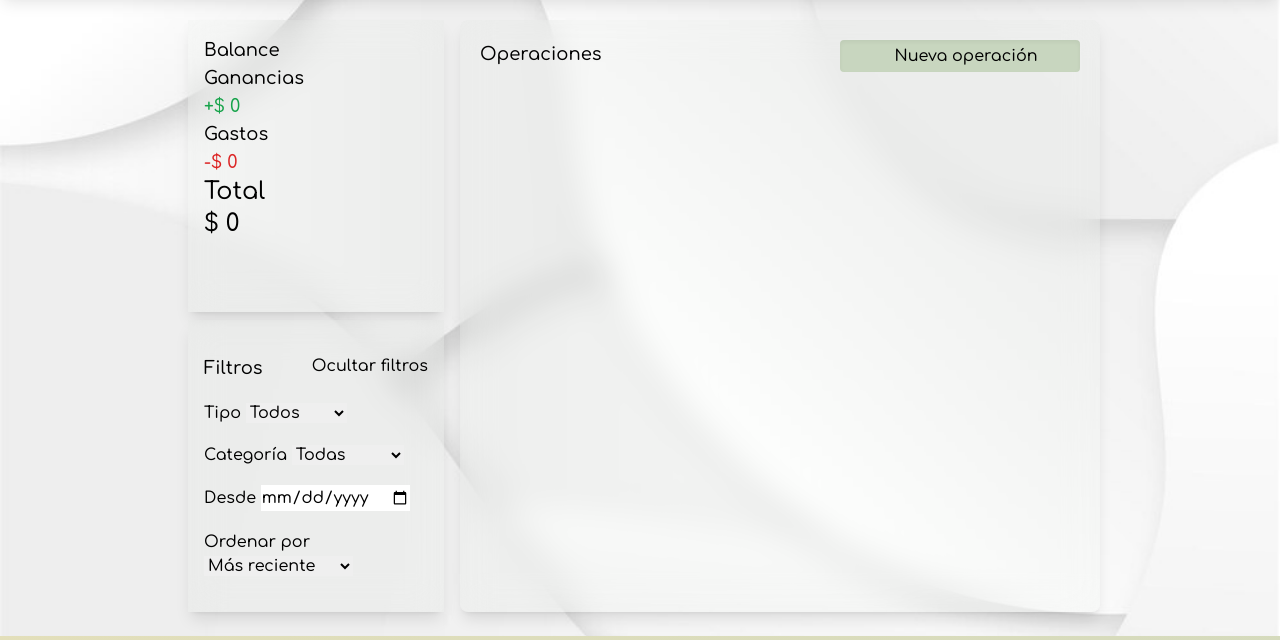
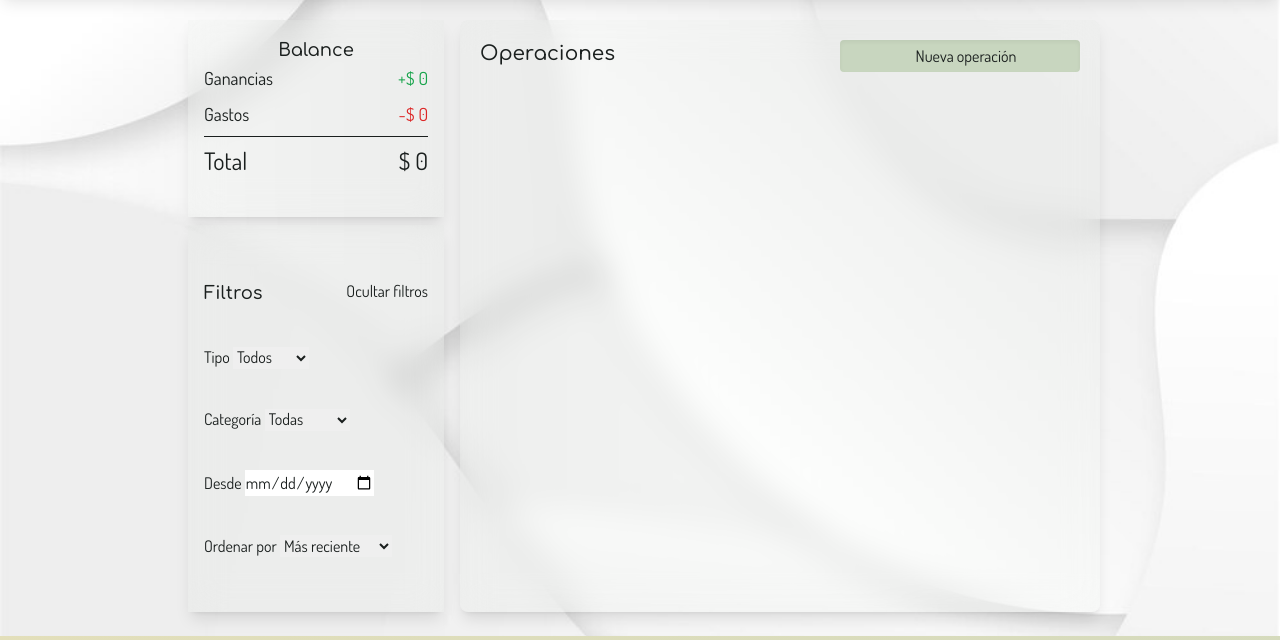
Before and after one commit to romicons/AhorrAdas, a plain HTML site: page index.html in a window 1280 px wide. Shown: the part 68-708 px from the top of the page. Drawn offline with nearby package versions, Linux system fonts and the light colour scheme; some icons are missing.

```diff
--- a/index.html
+++ b/index.html
@@ -51,11 +51,11 @@
 
 </head>
 
-<body class="bg-main-background bg-cover bg-center h-screen dark:backdrop-invert-[.90]">
+<body class="bg-main-background bg-cover bg-center h-screen dark:backdrop-invert-[.90] text-light dark:text-dark font-serif">
 
     <!--        NAVBAR      -->
 
-    <nav class="columns-2 text-xl p-2.5 flex justify-between sans items-center light bg-gradient-to-br from-[#e3dfba] to-[#c8d6bf] shadow-lg dark:text-dark dark:from-[#1a1f1e] dark:to-[#6cbdb5]">
+    <nav class="columns-2 text-xl p-2.5 flex justify-between font-sans items-center light bg-gradient-to-br from-[#e3dfba] to-[#c8d6bf] shadow-lg dark:text-dark dark:from-[#1a1f1e] dark:to-[#6cbdb5]">
             <div class="pl-2">
                 <h1 class="text-4xl flex gap-2">
                     <svg fill="none" height="40" viewBox="0 0 16 16" width="40" xmlns="http://www.w3.org/2000/svg" class="text-light dark:text-dark">
@@ -103,55 +103,67 @@
     <main class="flex justify-center gap-2 h-4/5 py-6 flex-wrap">
         <section
             id="operations"
-          class="shadow-lg w-1/2 rounded-lg p-5 glassmorphism-container bg-primary bg-opacity-5 backdrop-filter backdrop-blur-lg order-2"
+            class="shadow-lg w-1/2 rounded-lg p-5 bg-primary bg-opacity-5 backdrop-filter backdrop-blur-lg order-2"
             >
             <div class="flex justify-between">
-            <h2 class="font-sans text-lg">Operaciones</h2>
+                <h2 class="font-sans text-xl ">Operaciones</h2>
                 <button
                 id="button-operations"
                 class="flex items-center rounded p-4 h-8 w-2/5 justify-center gap-3 group hover:text-primary bg-primary hover:bg-secondary shadow-inner hover:font-bold"
                 >
-              <i class="fa-light fa-plus"></i> Nueva operación
+                <i class="fa-light fa-plus text-xl"></i> Nueva operación
                 </button>
             </div>
         </section>
 
-        <!-- Balance -->
+            <!--        BALANCE      -->
 
         <div class="flex flex-col w-1/5 mx-2">
-          <div
-            class="p-4 h-4/5 shadow-lg glassmorphism-container bg-primary bg-opacity-5 backdrop-filter backdrop-blur-lg mb-2"
+            <section
+                class="p-4 h-2/5 shadow-lg bg-primary bg-opacity-5 backdrop-filter backdrop-blur-lg mb-2"
             >
-            <h2 class="font-sans text-lg">Balance</h2>
-            <div class="text-lg flex flex-col justify-around">
+                <h2 class="font-sans text-lg text-center">Balance</h2>
+                <div class="text-lg flex flex-col gap-2">
+                    <div class="flex columns-2 justify-between">
                         <div>
+                            <h3>
                                 Ganancias
+                            </h3>
+                        </div>
                         <div class="text-green-600">
                             <span>+$</span>
                             <span>0</span>
                         </div>
                     </div>
+                    <div class="flex columns-2 justify-between">
                         <div>
+                            <h3>
                                 Gastos
+                            </h3>
+                        </div>
                         <div class="text-red-600">
                             <span>-$</span>
                             <span>0</span>
                         </div>
                     </div>
-              <div class="text-2xl">
+                <div class="flex columns-2 justify-between text-2xl border-solid border-t border-light pt-2 dark:border-dark">
+                    <div>
+                        <h3>
                             Total
+                        </h3>
+                    </div>
                     <div>
                         <span>$</span>
                         <span>0</span>
                     </div>
                 </div>
                 </div>
-          </div>
+            </section>
 
             <!-- Filtros -->
 
             <div
-            class="h-4/5 p-4 shadow-lg glassmorphism-container bg-primary bg-opacity-5 backdrop-filter backdrop-blur-lg flex justify-evenly flex-col"
+                class="h-4/5 p-4 shadow-lg bg-primary bg-opacity-5 backdrop-filter backdrop-blur-lg flex justify-evenly flex-col"
             >
                 <div class="flex justify-between">
                     <h2 class="font-sans text-lg">Filtros</h2>
```
Lines whose indentation alone changed are shown as unchanged.
